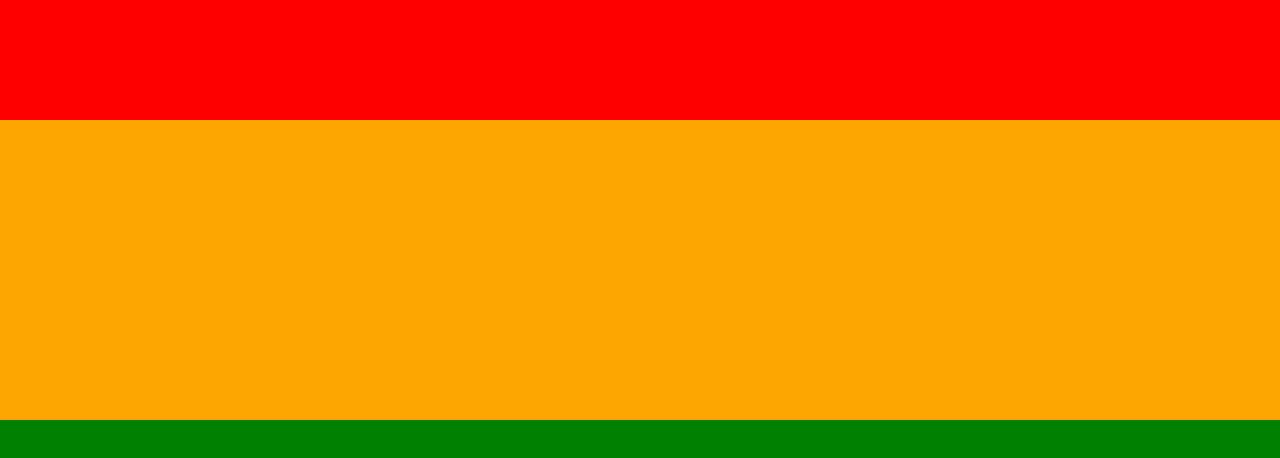
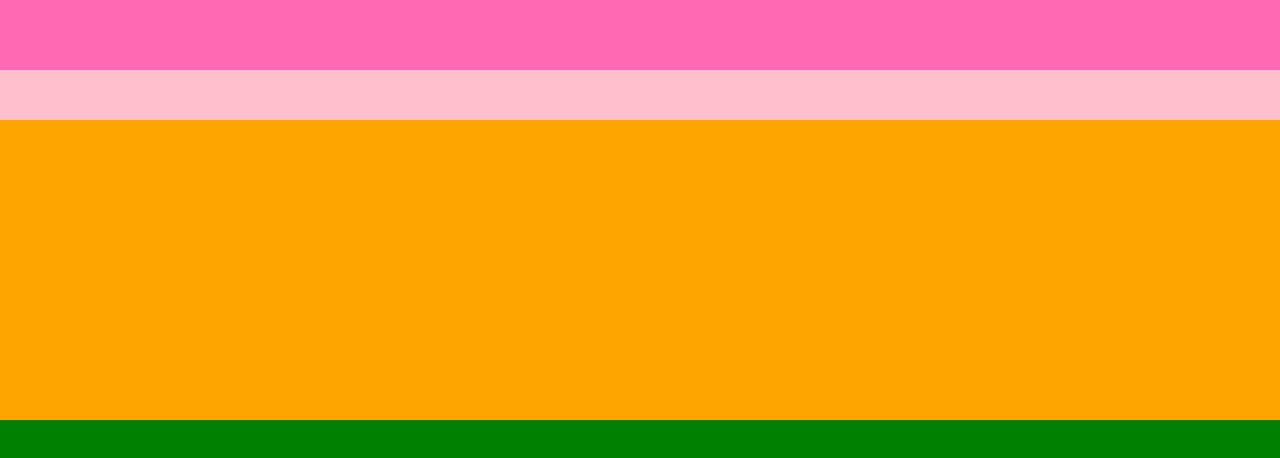
Before and after one commit to panna001/caravan-, a plain HTML site: page index.html in a window 1280 px wide. Shown: the top 458 px of the page. Drawn offline with Linux system fonts and the light colour scheme.

Commit message:
[Add]1-4

```diff
--- a/index.html
+++ b/index.html
@@ -7,7 +7,8 @@
 
   <body>
     <header>
-
+      <div class="header-top"></div>
+      <div class="header-bottom"></div>
     </header>
 
     <div class="main-visual">
--- a/style.css
+++ b/style.css
@@ -8,6 +8,18 @@ header {
   width: 100%;
   height:120px;
   background-color: red;
+}
+
+.header-top {
+  width: 100%;
+  height: 70px;
+  background-color: hotpink;
+}
+
+.header-bottom {
+  width: 100%;
+  height: 50px;
+  background-color: pink;
 }
 
 .main-visual {
```
